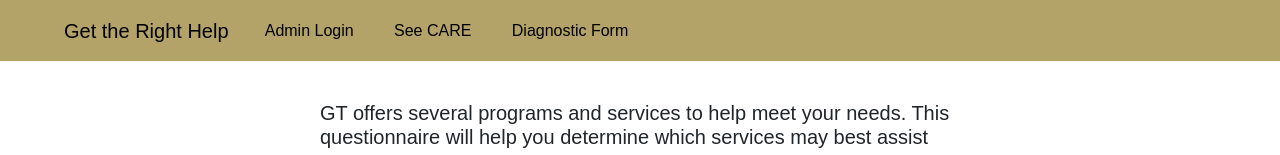
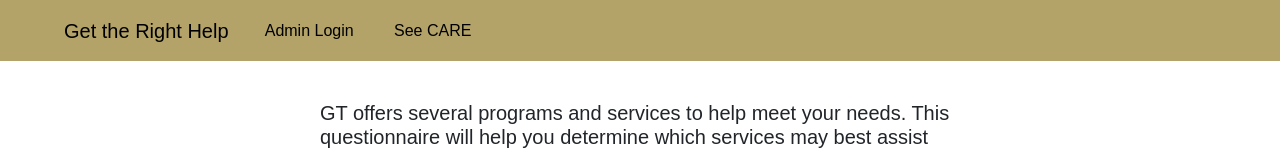
Before and after one commit to DewgongAgarwal/GT-Senior-Design-Frontend, a React (Vite) app: page / in a window 1280 px wide. Shown: the top 155 px of the page. Built offline with nearby package versions, Linux system fonts and the light colour scheme.

Commit message:
Updated navbar

```diff
--- a/src/App.jsx
+++ b/src/App.jsx
@@ -253,11 +253,6 @@ class App extends Component {
               </a>
             }
           </li>
-          <li className="nav-item active">
-              <button type="button" className="nav-button" onClick={this.toggleForm}>
-                {this.state.preventive ? "Preventive Form" : "Diagnostic Form"}
-              </button>
-          </li>
         </ul>
       </nav>
     );
```
